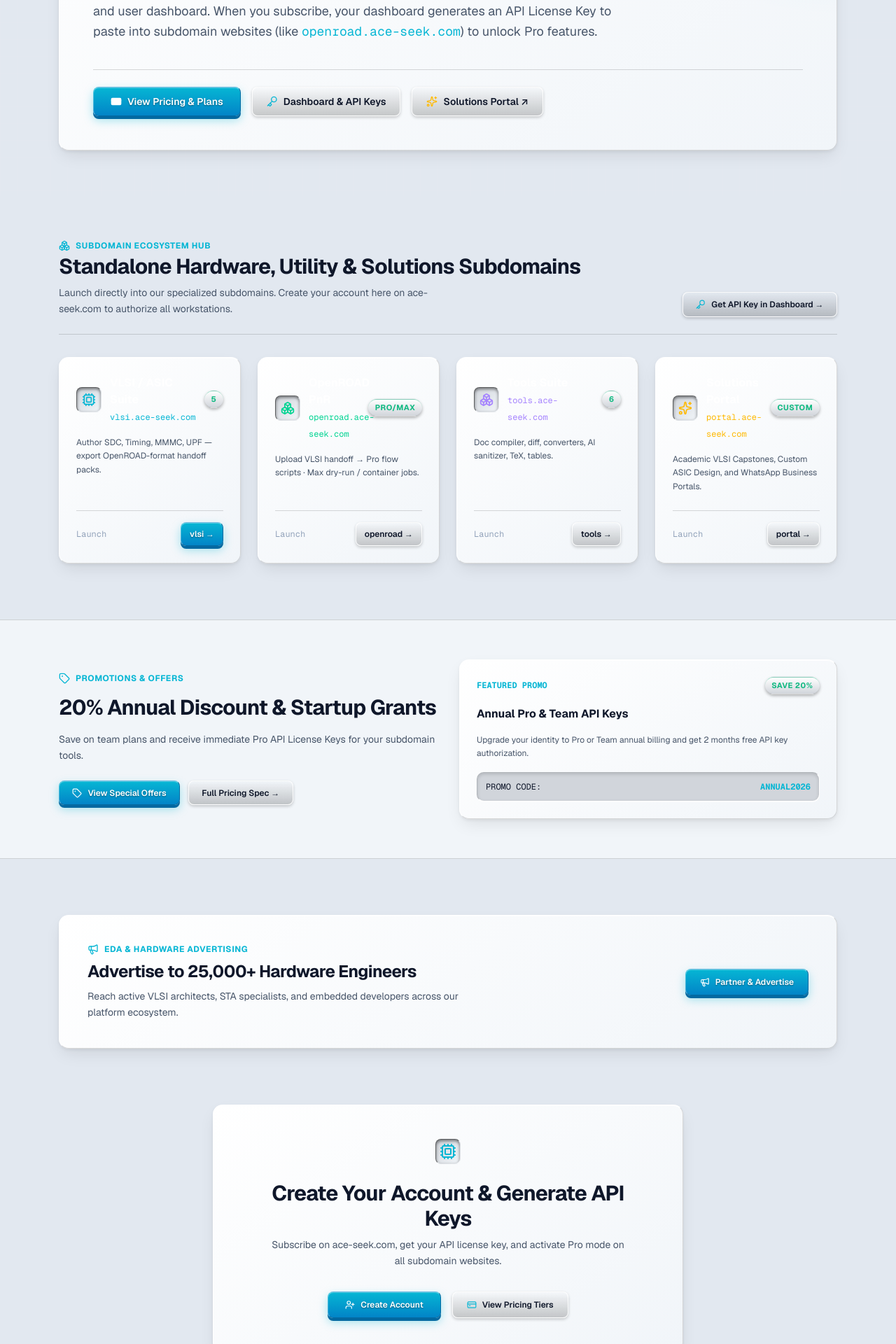
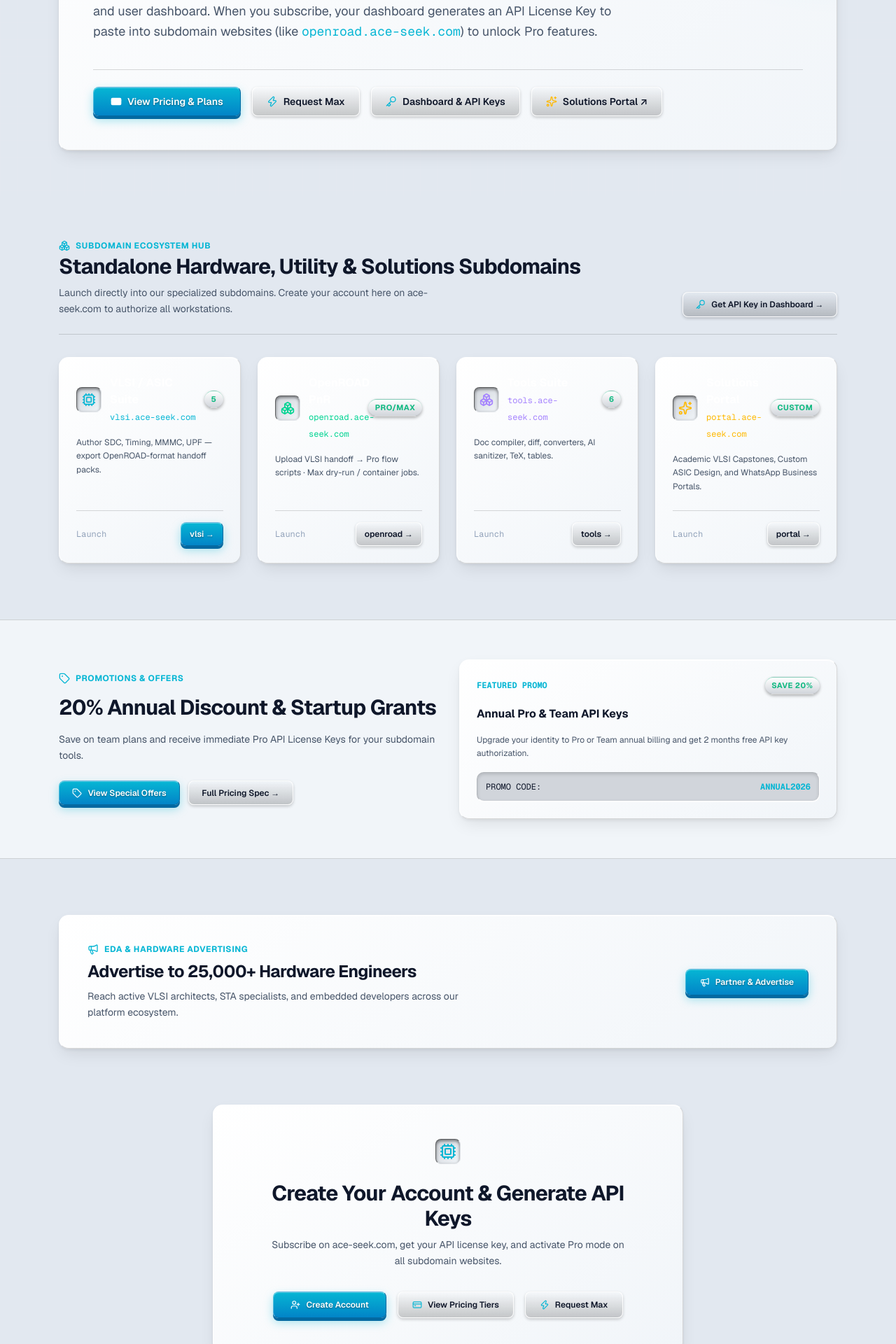
Before and after one commit to hemanthkumardm/ace-seek, a Next.js app in the folder web/: page / in a window 1280 px wide. Shown: the part 520-2440 px from the top of the page at 70% size. Built offline with nearby package versions, Linux system fonts and the light colour scheme; no server answers.

Commit message:
feat: Request Max on home hero; keep dashboard professional
Add a Request Max CTA beside View Pricing & Plans. Dashboard shows only the account plan key with no trial copy.

```diff
--- a/web/src/app/dashboard/page.tsx
+++ b/web/src/app/dashboard/page.tsx
@@ -153,7 +153,7 @@
               </button>
             </div>
             <p className="text-xs text-[var(--muted)]">
-              Max trial keys are emailed after we verify a request — they are not shown here.
+              Paste this key into VLSI and tools workstations to authorize your plan.
             </p>
           </div>
         </div>
--- a/web/src/app/page.tsx
+++ b/web/src/app/page.tsx
@@ -93,6 +93,11 @@
               <a href="/pricing" className="sk-btn sk-btn-primary !text-sm !py-2.5 !px-6">
                 <CreditCard className="w-4 h-4 fill-white" />
                 <span>View Pricing & Plans</span>
+              </a>
+
+              <a href="/trial" className="sk-btn sk-btn-ghost !text-sm !py-2.5 !px-5">
+                <Zap className="w-4 h-4 text-[var(--accent-cyan)]" />
+                <span>Request Max</span>
               </a>
 
               <a href="/dashboard" className="sk-btn sk-btn-ghost !text-sm !py-2.5 !px-5">
@@ -351,6 +356,10 @@
                 <CreditCard className="w-3.5 h-3.5 text-[var(--accent-cyan)]" />
                 <span>View Pricing Tiers</span>
               </a>
+              <a href="/trial" className="sk-btn sk-btn-ghost !text-xs !py-2.5 !px-5">
+                <Zap className="w-3.5 h-3.5 text-[var(--accent-cyan)]" />
+                <span>Request Max</span>
+              </a>
             </div>
           </div>
         </section>
--- a/web/src/app/trial/layout.tsx
+++ b/web/src/app/trial/layout.tsx
@@ -2,9 +2,9 @@
 import type { ReactNode } from "react";
 
 export const metadata: Metadata = {
-  title: "Request 7-day Max trial",
+  title: "Request Max access",
   description:
-    "Request a 7-day Ace-Seek Max trial. We verify your college or company details and email your API key.",
+    "Request Ace-Seek Max access. We verify your details and email your API key.",
 };
 
 export default function TrialLayout({ children }: { children: ReactNode }) {
--- a/web/src/app/trial/page.tsx
+++ b/web/src/app/trial/page.tsx
@@ -99,7 +99,7 @@
               <KeyRound className="w-4 h-4 text-[var(--accent-cyan)]" />
             </div>
             <span className="text-xs font-bold uppercase tracking-wider text-[var(--accent-cyan)]">
-              7-day Max trial
+              Max access request
             </span>
           </div>
           <h1 className="text-3xl md:text-4xl font-black tracking-tight">
@@ -301,7 +301,7 @@
               ) : (
                 <>
                   <Send className="w-3.5 h-3.5" />
-                  <span>Submit trial request</span>
+                  <span>Submit request</span>
                 </>
               )}
             </button>
--- a/web/src/lib/site.ts
+++ b/web/src/lib/site.ts
@@ -311,7 +311,7 @@
     price: "₹2,499",
     period: "/ month",
     blurb: "Unlock everything for one power user — no soft limits.",
-    cta: "Request 7-day trial",
+    cta: "Request Max",
     ctaHref: "/trial",
     features: [
       "Everything in Pro",
```
